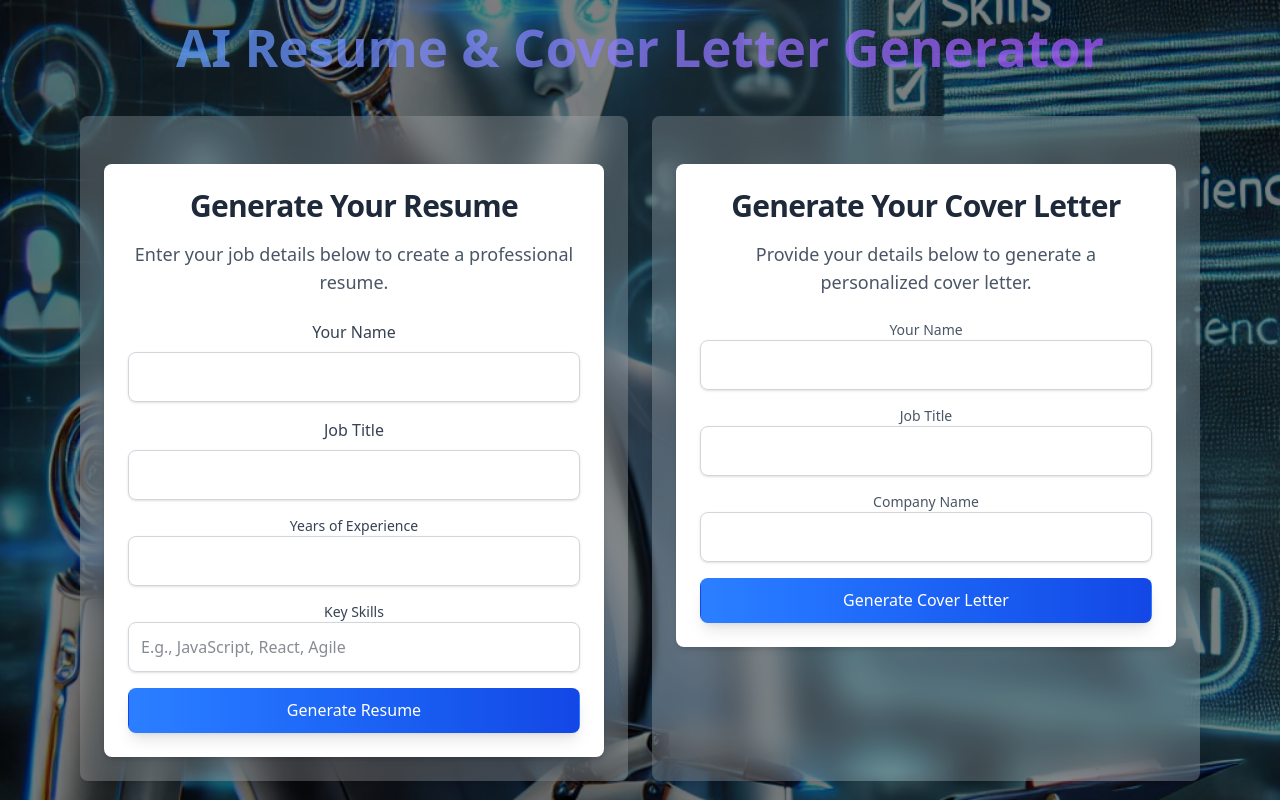
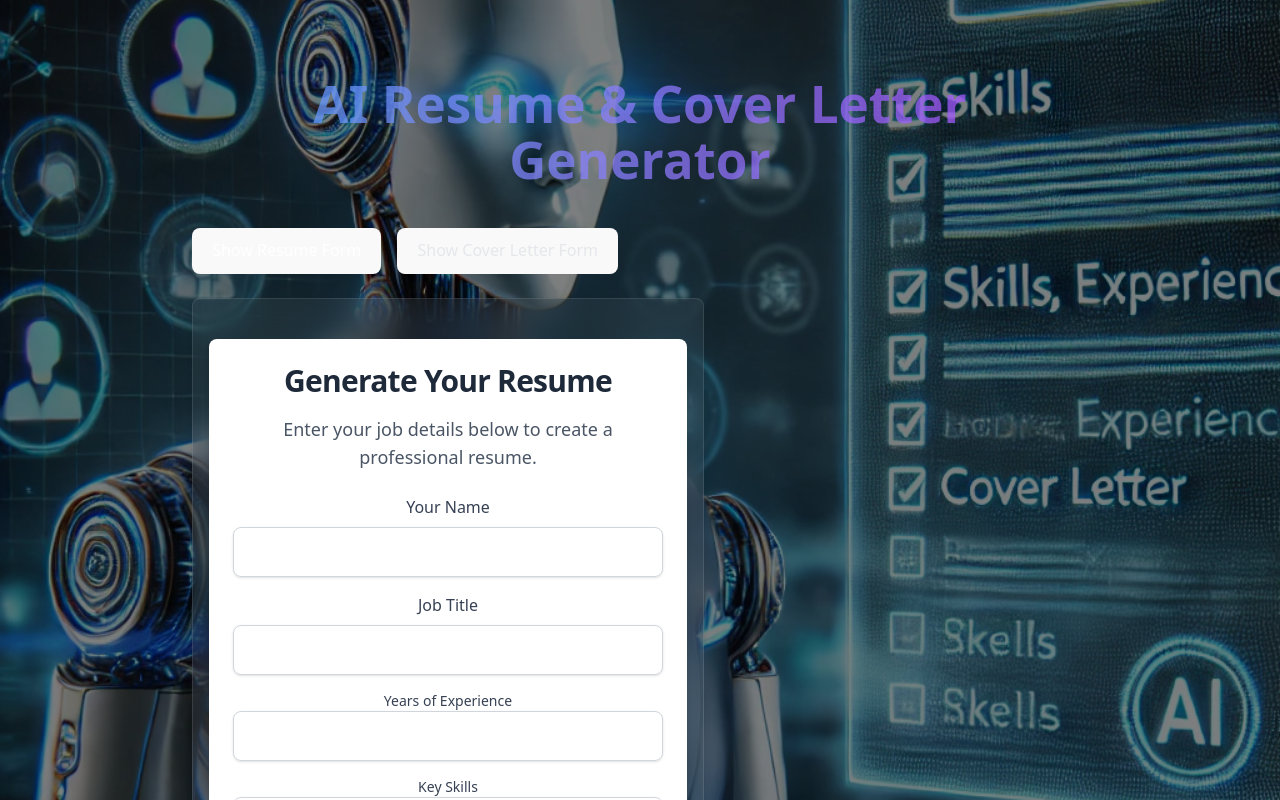
Before and after one commit to PursuitMadeMe/resume_ai_frontend, a React (Vite) app: page / in a window 1280 px wide. Built offline with nearby package versions, Linux system fonts and the light colour scheme.

Commit message:
Updated App.jsx: Added form toggle, improved layout & transparency

```diff
--- a/src/App.jsx
+++ b/src/App.jsx
@@ -6,17 +6,18 @@ import CoverLetterForm from "./components/CoverLetterForm";
 function App() {
   const [resume, setResume] = useState(null);
   const [coverLetter, setCoverLetter] = useState(null);
+  const [showResumeForm, setShowResumeForm] = useState(true); // ✅ NEW TOGGLE STATE
 
   return (
     // ✅ Apply the background image to the entire page
     <div
-      className="relative h-screen w-full flex flex-col items-center justify-center bg-cover bg-center px-6 md:px-12 lg:px-20"
+      className="relative min-h-screen w-full flex flex-col items-center justify-start bg-cover bg-center px-4 md:px-8 pt-32"
       style={{
         backgroundImage: "url('/images/resumeAI.webp')",
         backgroundSize: "cover",
-        backgroundPosition: "center",
+        backgroundPosition: "top",
         backgroundRepeat: "no-repeat",
-        height: "100vh",
+        minHeight: "100vh",
         width: "100vw",
       }}
     >
@@ -24,39 +25,62 @@ function App() {
       <div className="absolute inset-0 bg-black/50"></div>
 
       {/* ✅ Content Wrapper to ensure everything is above the background */}
-      <div className="relative z-10 w-full max-w-6xl text-white">
+      <div className="relative z-10 w-full max-w-4xl text-white">
         {/* 🎨 Animated Heading */}
-        <h1 className="text-4xl md:text-5xl font-extrabold text-center text-transparent bg-clip-text bg-gradient-to-r from-blue-400 to-purple-500 animate-pulse">
+        <h1 className="text-3xl md:text-5xl font-extrabold text-center text-transparent bg-clip-text bg-gradient-to-r from-blue-400 to-purple-500 animate-pulse mt-24 mb-10 relative z-50">
           AI Resume & Cover Letter Generator
         </h1>
 
-        {/* ✅ Wrap both forms in a flex container to position them side by side */}
-        <div className="w-full max-w-6xl mt-10 flex flex-col md:flex-row gap-6 justify-center">
-          {/* 📝 Resume Form */}
-          <div className="w-full md:w-1/2 bg-white/20 backdrop-blur-lg p-6 rounded-lg shadow-lg">
+        {/* ✅ Toggle Button for Forms */}
+        <div className="flex space-x-4 mt-4 mb-6">
+          <button
+            onClick={() => setShowResumeForm(true)}
+            className={`px-6 py-2 text-lg font-bold rounded-lg transition-all duration-300 ${
+              showResumeForm ? "bg-blue-600 text-white" : "bg-white/20 text-gray-200"
+            }`}
+          >
+            Show Resume Form
+          </button>
+          <button
+            onClick={() => setShowResumeForm(false)}
+            className={`px-6 py-2 text-lg font-bold rounded-lg transition-all duration-300 ${
+              !showResumeForm ? "bg-blue-600 text-white" : "bg-white/20 text-gray-200"
+            }`}
+          >
+            Show Cover Letter Form
+          </button>
+        </div>
+
+        {/* ✅ Show Resume Form If Selected */}
+        {showResumeForm && (
+          <div className="w-full max-w-lg bg-white/5 backdrop-blur-lg p-4 rounded-lg shadow-md border border-white/10">
             <ResumeForm onGenerate={setResume} />
           </div>
+        )}
 
-          {/* 📝 Cover Letter Form */}
-          <div className="w-full md:w-1/2 bg-white/20 backdrop-blur-lg p-6 rounded-lg shadow-lg">
+        {/* ✅ Show Cover Letter Form If Selected */}
+        {!showResumeForm && (
+          <div className="w-full max-w-lg bg-white/5 backdrop-blur-lg p-4 rounded-lg shadow-md border border-white/10">
             <CoverLetterForm onGenerate={setCoverLetter} />
           </div>
-        </div>
+        )}
 
         {/* 📄 Display Generated Resume */}
         {resume && (
-          <div className="mt-6 w-full max-w-3xl bg-gray-900 p-6 rounded-lg shadow-md">
-            <h3 className="text-xl font-bold mb-2">Generated Resume</h3>
-            <pre className="whitespace-pre-wrap text-gray-300">{resume}</pre>
+          <div className="mt-6 w-full max-w-3xl bg-white p-4 rounded-lg shadow-md">
+            <h3 className="text-xl font-bold mb-2 text-gray-900">Generated Resume</h3>
+            <pre className="whitespace-pre-wrap text-gray-900">
+              {typeof resume === "string" ? resume : JSON.stringify(resume, null, 2)}
+            </pre>
           </div>
         )}
 
         {/* 📄 Display Generated Cover Letter */}
         {coverLetter && (
-          <div className="mt-6 w-full max-w-3xl bg-gray-900 p-6 rounded-lg shadow-md">
-            <h3 className="text-xl font-bold mb-2">Generated Cover Letter</h3>
-            <pre className="whitespace-pre-wrap text-gray-300">
-              {coverLetter}
+          <div className="mt-6 w-full max-w-3xl bg-white p-4 rounded-lg shadow-md">
+            <h3 className="text-xl font-bold mb-2 text-gray-900">Generated Cover Letter</h3>
+            <pre className="whitespace-pre-wrap text-gray-900">
+              {typeof coverLetter === "string" ? coverLetter : JSON.stringify(coverLetter, null, 2)}
             </pre>
           </div>
         )}
--- a/src/components/ResumeForm.jsx
+++ b/src/components/ResumeForm.jsx
@@ -27,7 +27,7 @@ const ResumeForm = ({ onGenerate }) => {
       }
 
       const data = await response.json();
-      onGenerate(data); // Pass resume data to App.jsx
+      onGenerate(data.resume || JSON.stringify(data, null, 2));  // Pass resume data to App.jsx
     } catch (error) {
       console.error("Error generating resume:", error);
     }
```
